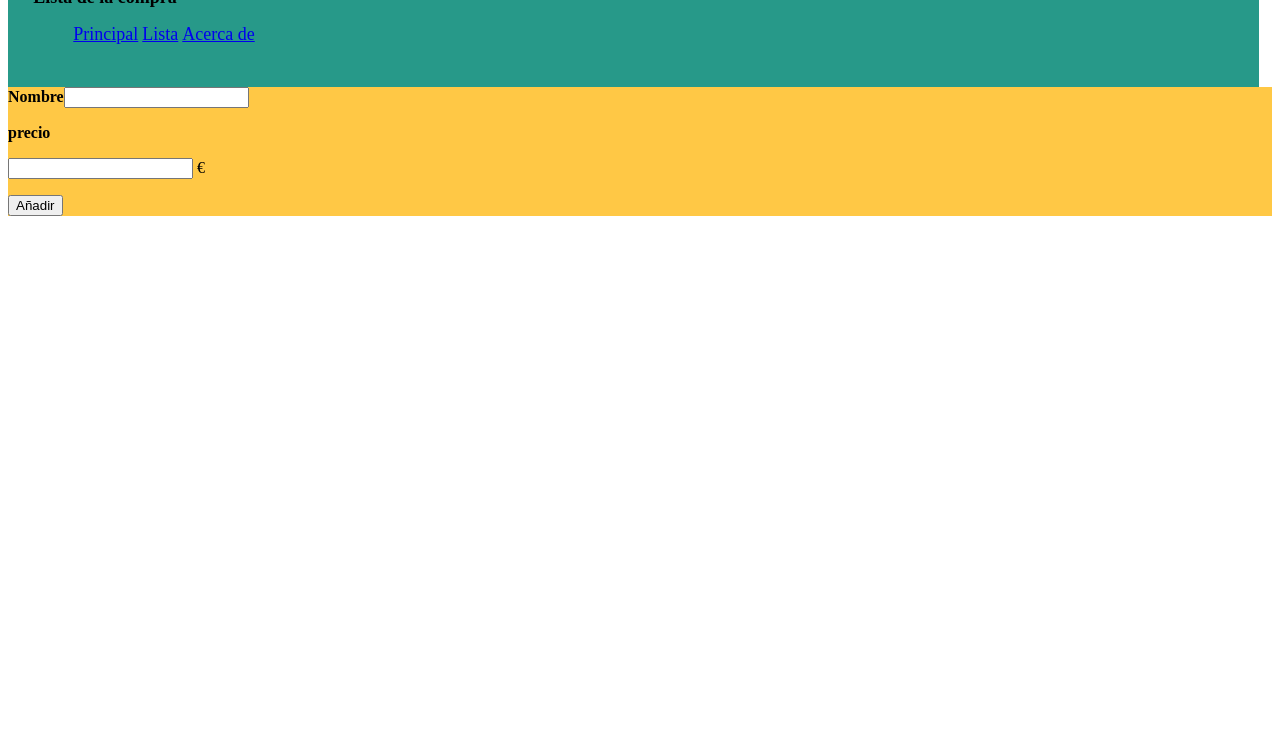
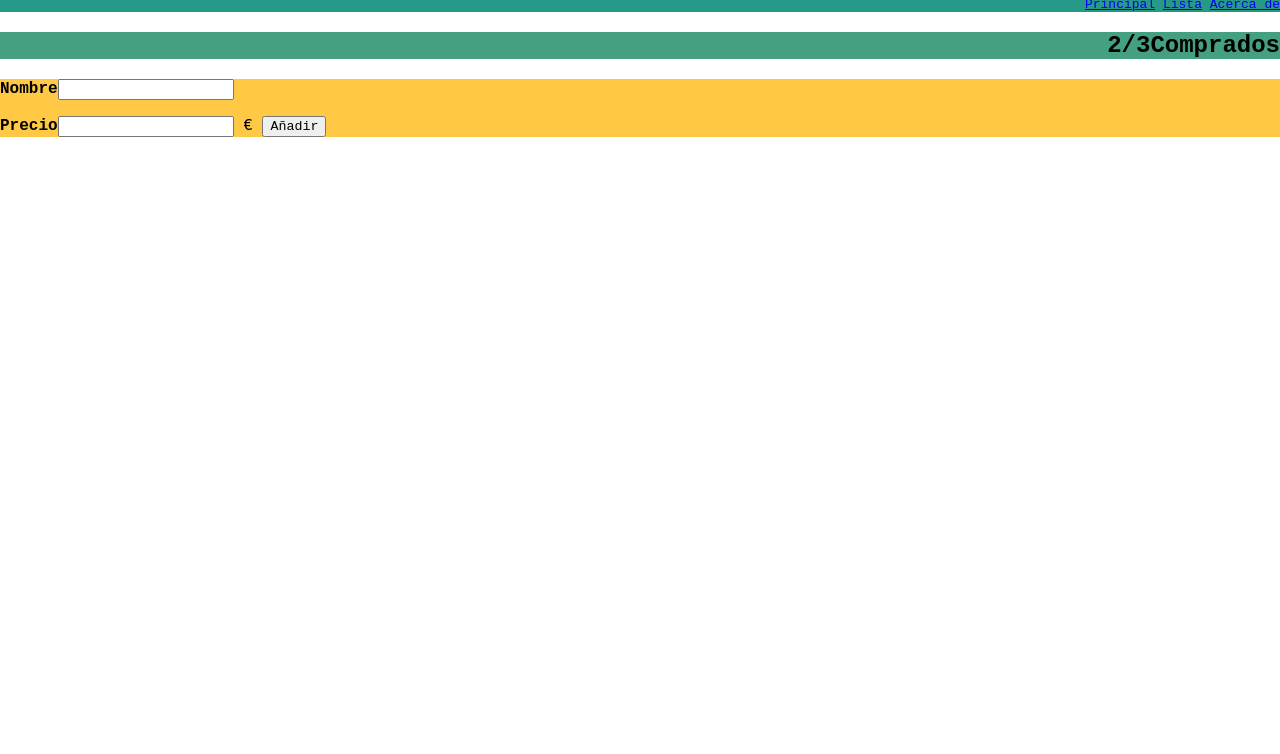
Before and after one commit to alfredobenitezj/Week1Challenge3AlfredoBenitez, a plain HTML site: page index.html in a window 1280 px wide. Shown: the part 46-800 px from the top of the page. Drawn offline with Linux system fonts and the light colour scheme.

Commit message:
Fix element in header

```diff
--- a/index.html
+++ b/index.html
@@ -8,26 +8,32 @@
   <title>Mercadonia</title>
   <link rel="shortcut icon" href="mercadonia.jpg" type="image/x-icon">
   <link rel="stylesheet" href="styles.css">
+
 </head>
 
 <body>
   <header>
     <h1>Lista de la compra</h1>
-    <aside class="menu">
+    <nav class="menu">
       <ul>
         <li> <a href="#">Principal</a></li>
         <li><a href="#">Lista</a></li>
         <li><a href="#">Acerca de</a></li>
       </ul>
-    </aside>
-
+    </nav>
   </header>
+  <section class="emergent">
+    <div class="minus"><i class="fa-solid fa-circle-minus" style="color: #0c0d0e;"></i></div>
+    <div class="articles">
+      <h2>2/3Comprados</h2>
+    </div>
+  </section>
   <section class="Formularioanadir">
     <form action="nombre-precio" method="get">
       <strong>Nombre</strong><input type="text" name="Nombre">
       <p></p>
-      <strong>precio</strong></p><input type="number" name="number" value="precio"> €
-      <p></p>
+      <strong>Precio</strong><input type="number" name="number"> €
+
       <input type="submit" name="anadir" value="Añadir">
 
     </form>
--- a/styles.css
+++ b/styles.css
@@ -1,18 +1,32 @@
+* {
+  box-sizing: border-box;
+  font-family: "Courier New", Courier, monospace;
+}
+html,
 body {
-  justify-content: space-between;
+  margin: 0;
+  padding: 0;
+  border: 0;
 }
-
+.menu {
+  text-align: end;
+}
 header {
   background-color: #279989;
-  width: 95%;
-  padding: 2%;
+  font-size: small;
 }
 h1,
 li {
-  font-size: large;
-
   display: inline;
 }
 .Formularioanadir {
   background-color: #ffc845;
 }
+.articles {
+  text-align: end;
+}
+.emergent {
+  background-color: #44a080;
+  margin: 0;
+  padding: 0;
+}
```
